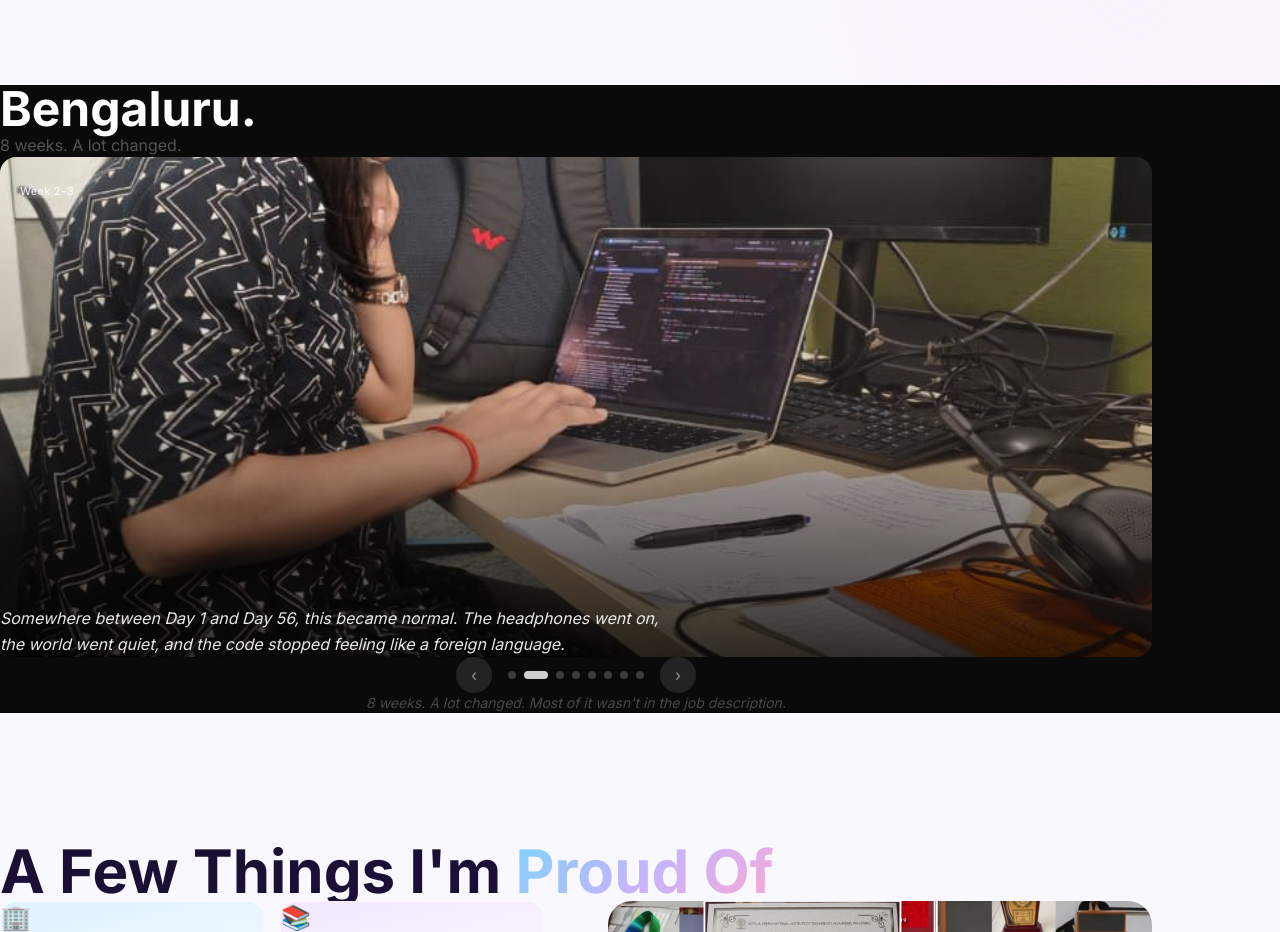
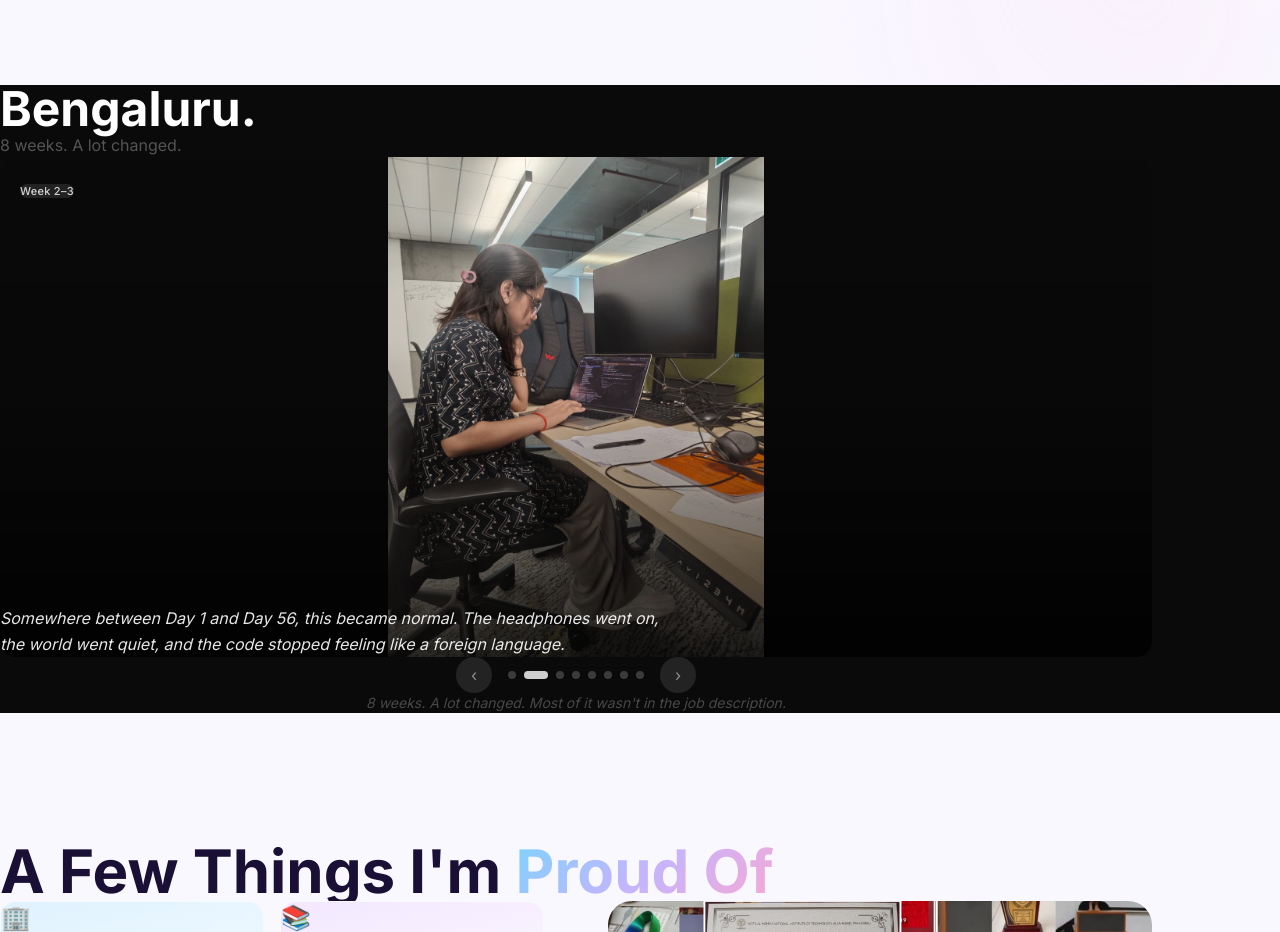
Before and after one commit to Mallika-coder/my-portfolio, a Next.js app: page / in a window 1280 px wide. Shown: the part 3200-4132 px from the top of the page. Built offline with nearby package versions, Linux system fonts and the light colour scheme; a web font is replaced by a local one.

Commit message:
Gallery: show full photos (object-contain) instead of cropped

```diff
--- a/src/components/Gallery.tsx
+++ b/src/components/Gallery.tsx
@@ -127,7 +127,7 @@ export default function Gallery() {
                 src={slide.src}
                 alt={slide.alt}
                 fill
-                className="object-cover scale-110"
+                className="object-contain"
                 priority={i === 0}
               />
 
```
